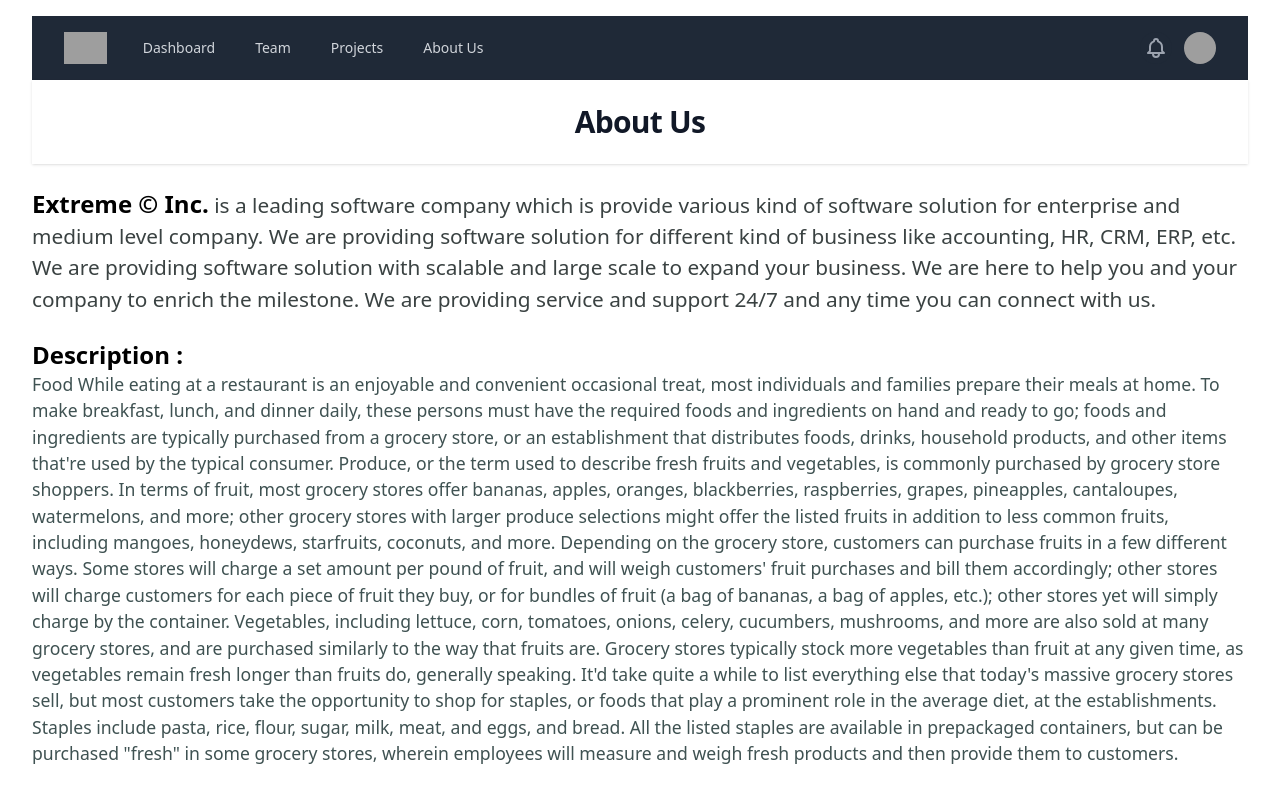
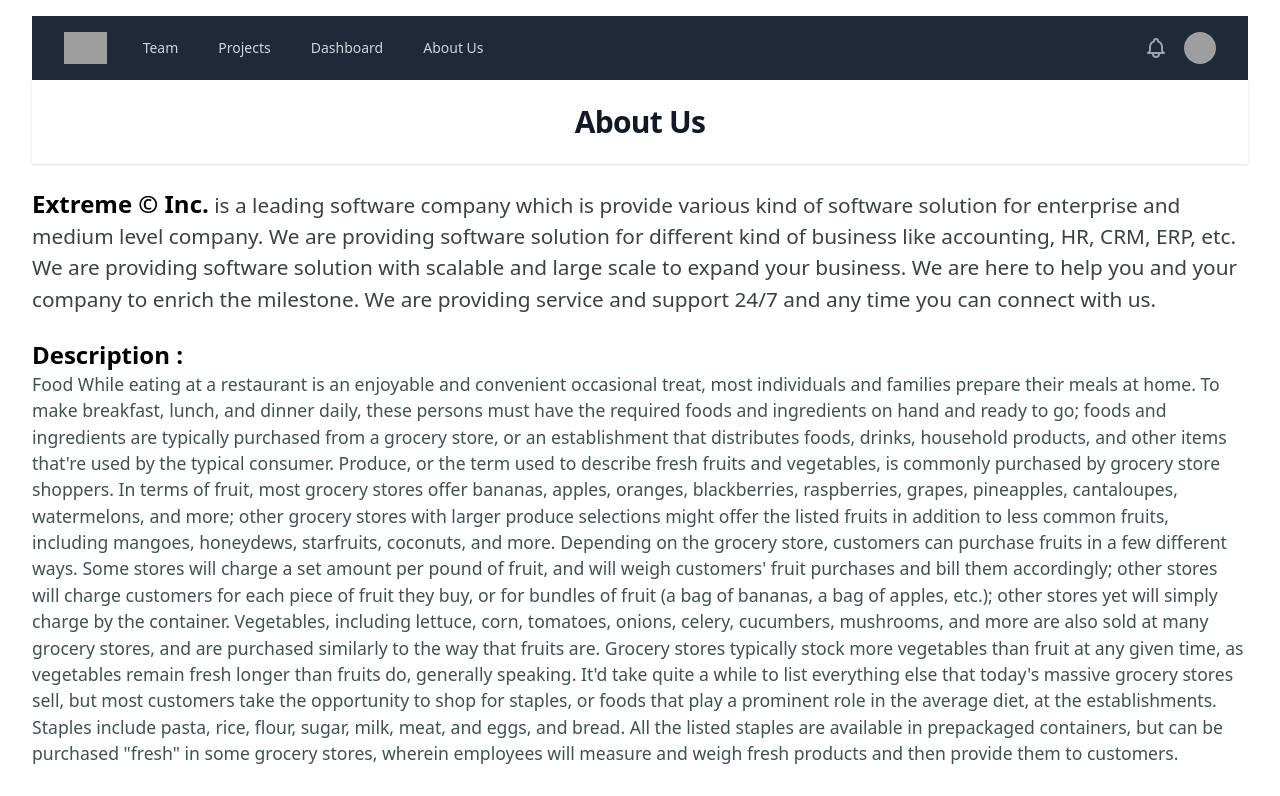
Before and after one commit to mrmezan06/material-design, a React (Vite) app: page /aboutus in a window 1280 px wide. Shown: the top 796 px of the page. Built offline with nearby package versions, Linux system fonts and the light colour scheme; grey boxes are pictures that could not be loaded.

Commit message:
Cleanup code

```diff
--- a/index.html
+++ b/index.html
@@ -4,7 +4,7 @@
     <meta charset="UTF-8" />
     <link rel="icon" type="image/svg+xml" href="/vite.svg" />
     <meta name="viewport" content="width=device-width, initial-scale=1.0" />
-    <title>Vite + React</title>
+    <title>React With MUI and Tailwind CSS</title>
   </head>
   <body>
     <div id="root"></div>
--- a/src/App.jsx
+++ b/src/App.jsx
@@ -10,8 +10,8 @@ const App = () => {
     <div className="App">
       <BrowserRouter>
         <Routes>
-          <Route path="/" element={<Home />} />
-          <Route path="/team" element={<Team />} />
+          <Route path="/" element={<Team />} />
+          <Route path="/dashboard" element={<Home />} />
           <Route path="/projects" element={<Projects />} />
           <Route path="/aboutus" element={<AboutUs />} />
         </Routes>
--- a/src/components/Navbar.jsx
+++ b/src/components/Navbar.jsx
@@ -1,12 +1,11 @@
 import { Fragment } from 'react'
 import { Disclosure, Menu, Transition } from '@headlessui/react'
 import { BellIcon, MenuIcon, XIcon } from '@heroicons/react/outline'
-import DashboardTable from './DashboardTable'
 
 const navigation = [
-  { name: 'Dashboard', href: '/', current: false },
-  { name: 'Team', href: '/team', current: false },
+  { name: 'Team', href: '/', current: false },
   { name: 'Projects', href: '/projects', current: false },
+  { name: 'Dashboard', href: '/dashboard', current: false },
   { name: 'About Us', href: '/aboutus', current: false },
 ]
 
```
